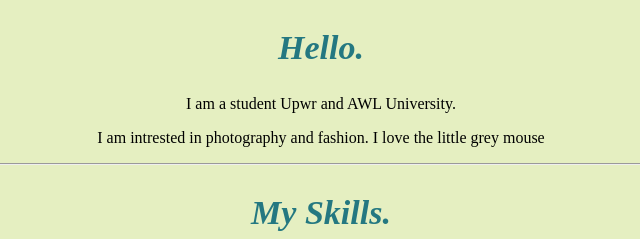
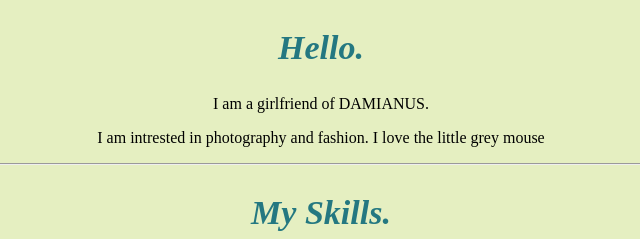
Before and after one commit to damian-andrzej/julia, a plain HTML site: page index.html in a window 1280 px wide. Shown: the part 1057-1296 px from the top of the page, 319-959 px from the left. Drawn offline with Linux system fonts and the light colour scheme.

Commit message:
Update index.html

```diff
--- a/index.html
+++ b/index.html
@@ -25,7 +25,7 @@
   <div class="profile">
     <img class="kwiat_photo" src="images/photo2.jpeg" alt="kwiat">
     <h2>Hello.</h2>
-    <p>I am a student Upwr and AWL University.</p>
+    <p>I am a girlfriend of DAMIANUS.</p>
     <p>I am intrested in photography and fashion. I love the little grey mouse</p>
   </div>
   <hr>
```
